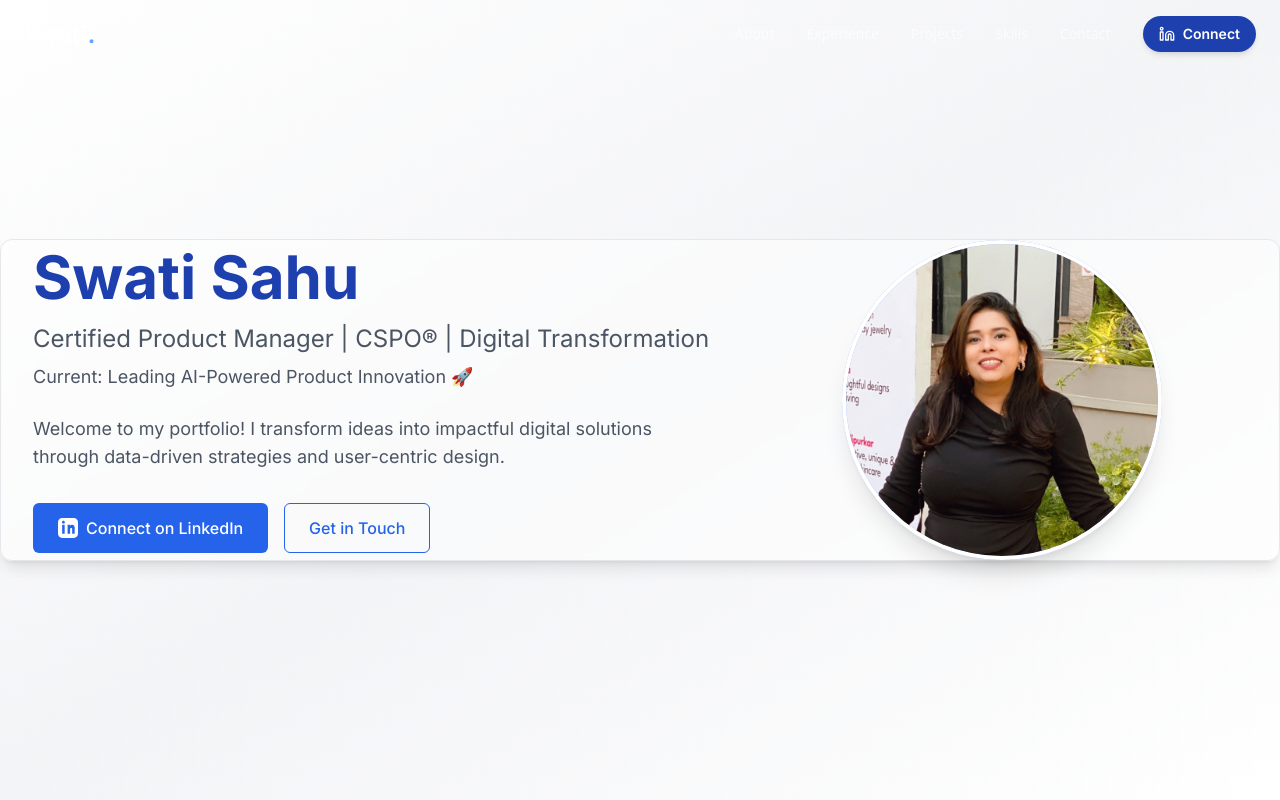
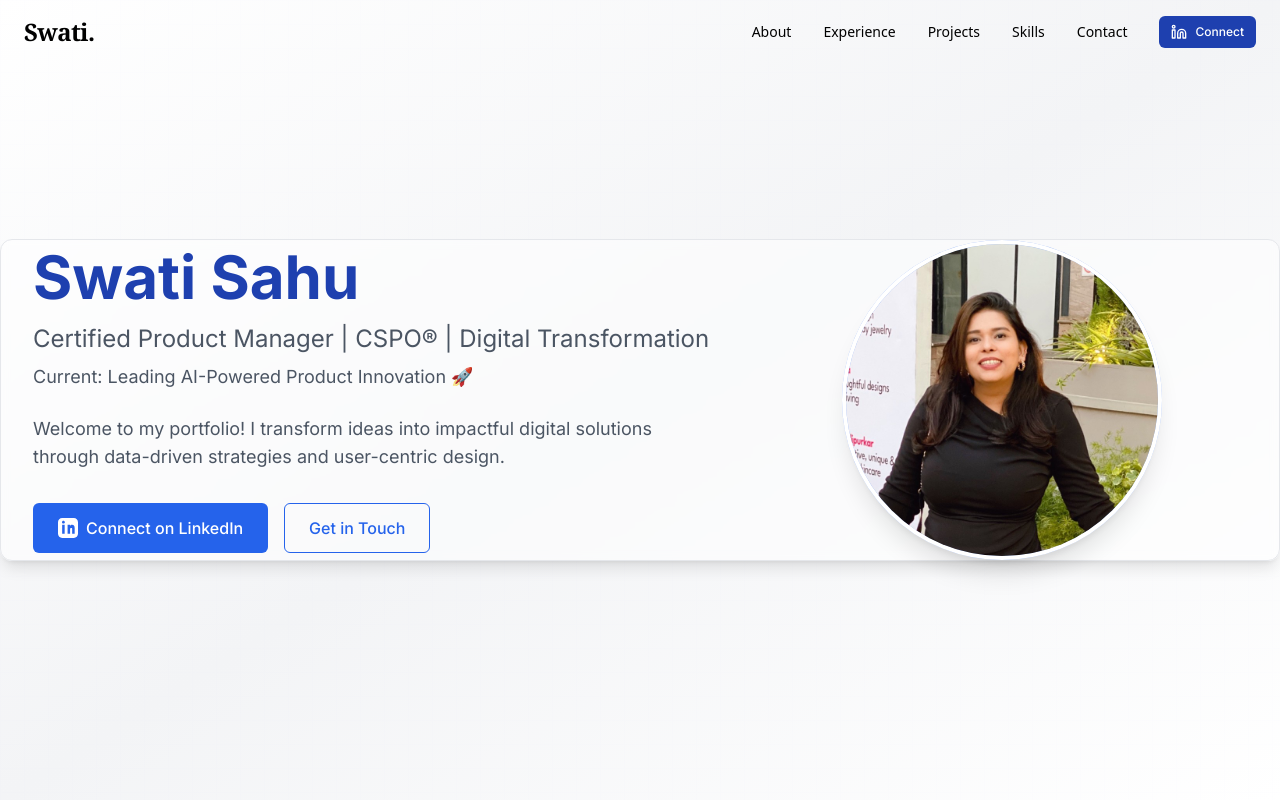
Before and after one commit to Swatisahu19/portfolio, a Next.js app: page / in a window 1280 px wide. Shown: the top 800 px of the page. Built offline with nearby package versions, Linux system fonts and the light colour scheme.

Commit message:
Add design tokens, Button component, and update navbar with new UI

```diff
--- a/app/components/Navbar.tsx
+++ b/app/components/Navbar.tsx
@@ -1,44 +1,45 @@
 'use client';
 
-import { useEffect, useState } from 'react';
-import { Linkedin, Menu, X } from 'lucide-react';
+import { useState, useEffect } from "react";
+import { Menu, X, Linkedin } from "lucide-react";
+import { Button } from "./ui/button";
 
 const navLinks = [
-  { name: 'About', href: '#about' },
-  { name: 'Experience', href: '#experience' },
-  { name: 'Projects', href: '#projects' },
-  { name: 'Skills', href: '#skills' },
-  { name: 'Contact', href: '#contact' },
+  { name: "About", href: "#about" },
+  { name: "Experience", href: "#experience" },
+  { name: "Projects", href: "#projects" },
+  { name: "Skills", href: "#skills" },
+  { name: "Contact", href: "#contact" },
 ];
 
-export default function Navbar() {
+export function Navbar() {
   const [isScrolled, setIsScrolled] = useState(false);
   const [isMobileMenuOpen, setIsMobileMenuOpen] = useState(false);
 
   useEffect(() => {
-    const handleScroll = () => setIsScrolled(window.scrollY > 50);
-    window.addEventListener('scroll', handleScroll);
-    return () => window.removeEventListener('scroll', handleScroll);
+    const handleScroll = () => {
+      setIsScrolled(window.scrollY > 50);
+    };
+    window.addEventListener("scroll", handleScroll);
+    return () => window.removeEventListener("scroll", handleScroll);
   }, []);
 
   return (
     <header
       className={`fixed top-0 left-0 right-0 z-50 transition-all duration-500 ${
         isScrolled
-          ? 'bg-white/90 backdrop-blur-xl shadow-lg border-b border-[#E5E7EB] dark:bg-[#0F172A]/90 dark:border-slate-800'
-          : 'bg-transparent'
+          ? "bg-card/95 backdrop-blur-xl shadow-soft border-b border-border"
+          : "bg-transparent"
       }`}
     >
       <nav className="container mx-auto px-6 py-4 flex items-center justify-between">
         <a
           href="#"
           className={`font-serif text-2xl font-semibold tracking-tight transition-colors ${
-            isScrolled
-              ? 'text-[#1F2937] hover:text-[#1E40AF] dark:text-white dark:hover:text-[#60A5FA]'
-              : 'text-white hover:text-[#60A5FA]'
+            isScrolled ? "text-foreground hover:text-accent" : "text-primary-foreground hover:text-accent"
           }`}
         >
-          Swati<span className="text-[#60A5FA]">.</span>
+          Swati<span className="text-accent">.</span>
         </a>
 
         {/* Desktop Navigation */}
@@ -49,29 +50,30 @@ export default function Navbar() {
               href={link.href}
               className={`font-sans text-sm font-medium transition-colors relative group ${
                 isScrolled
-                  ? 'text-[#6B7280] hover:text-[#111827] dark:text-gray-300 dark:hover:text-white'
-                  : 'text-white/70 hover:text-white'
+                  ? "text-muted-foreground hover:text-foreground"
+                  : "text-primary-foreground/70 hover:text-primary-foreground"
               }`}
             >
               {link.name}
-              <span className="absolute -bottom-1 left-0 w-0 h-0.5 bg-[#60A5FA] transition-all duration-300 group-hover:w-full" />
+              <span className="absolute -bottom-1 left-0 w-0 h-0.5 bg-accent transition-all duration-300 group-hover:w-full" />
             </a>
           ))}
           <a
             href="https://www.linkedin.com/in/swatisahu0190/"
             target="_blank"
             rel="noopener noreferrer"
-            className="inline-flex items-center gap-2 rounded-full bg-[#1E40AF] px-4 py-2 text-sm font-semibold text-white shadow-md hover:bg-[#153075] transition-colors"
           >
-            <Linkedin className="w-4 h-4" />
-            Connect
+            <Button variant="default" size="sm" className="gap-2">
+              <Linkedin className="w-4 h-4" />
+              Connect
+            </Button>
           </a>
         </div>
 
         {/* Mobile Menu Button */}
         <button
           onClick={() => setIsMobileMenuOpen(!isMobileMenuOpen)}
-          className="md:hidden p-2 text-white hover:text-[#60A5FA] focus:outline-none"
+          className="md:hidden p-2 text-foreground"
           aria-label="Toggle menu"
         >
           {isMobileMenuOpen ? <X className="w-6 h-6" /> : <Menu className="w-6 h-6" />}
@@ -80,17 +82,17 @@ export default function Navbar() {
 
       {/* Mobile Navigation */}
       <div
-        className={`md:hidden absolute top-full left-0 right-0 transition-all duration-300 ${
-          isMobileMenuOpen ? 'opacity-100 visible' : 'opacity-0 invisible'
+        className={`md:hidden absolute top-full left-0 right-0 bg-card/95 backdrop-blur-xl border-b border-border transition-all duration-300 ${
+          isMobileMenuOpen ? "opacity-100 visible" : "opacity-0 invisible"
         }`}
       >
-        <div className="container mx-auto px-6 py-6 flex flex-col gap-4 bg-white/95 dark:bg-[#0F172A]/95 backdrop-blur-xl border-b border-[#E5E7EB] dark:border-slate-800 shadow-lg">
+        <div className="container mx-auto px-6 py-6 flex flex-col gap-4">
           {navLinks.map((link) => (
             <a
               key={link.name}
               href={link.href}
               onClick={() => setIsMobileMenuOpen(false)}
-              className="font-sans text-lg font-medium text-[#1F2937] hover:text-[#1E40AF] dark:text-white dark:hover:text-[#60A5FA] transition-colors py-2"
+              className="font-sans text-lg font-medium text-foreground hover:text-accent transition-colors py-2"
             >
               {link.name}
             </a>
@@ -99,13 +101,17 @@ export default function Navbar() {
             href="https://www.linkedin.com/in/swatisahu0190/"
             target="_blank"
             rel="noopener noreferrer"
-            className="mt-2 inline-flex items-center justify-center gap-2 rounded-lg bg-[#1E40AF] px-4 py-3 text-sm font-semibold text-white shadow hover:bg-[#153075] transition-colors"
+            className="mt-2"
           >
-            <Linkedin className="w-4 h-4" />
-            Connect on LinkedIn
+            <Button variant="default" className="w-full gap-2">
+              <Linkedin className="w-4 h-4" />
+              Connect on LinkedIn
+            </Button>
           </a>
         </div>
       </div>
     </header>
   );
 }
+
+export default Navbar;
--- /dev/null
+++ b/app/components/ui/button.tsx
@@ -0,0 +1,34 @@
+import * as React from "react"
+import { cn } from "../../lib/utils"
+
+export interface ButtonProps
+  extends React.ButtonHTMLAttributes<HTMLButtonElement> {
+  variant?: "default" | "outline" | "ghost"
+  size?: "sm" | "md" | "lg"
+}
+
+const Button = React.forwardRef<HTMLButtonElement, ButtonProps>(
+  ({ className, variant = "default", size = "md", ...props }, ref) => {
+    return (
+      <button
+        className={cn(
+          "inline-flex items-center justify-center rounded-md font-medium transition-colors focus:outline-none focus:ring-2 focus:ring-offset-2 disabled:opacity-50 disabled:pointer-events-none",
+          {
+            "bg-[#1E40AF] text-white hover:bg-[#153075] focus:ring-[#1E40AF]": variant === "default",
+            "border border-[#E5E7EB] bg-transparent hover:bg-[#F3F4F6] dark:border-slate-700 dark:hover:bg-slate-800": variant === "outline",
+            "hover:bg-[#F3F4F6] dark:hover:bg-slate-800": variant === "ghost",
+            "h-8 px-3 text-xs": size === "sm",
+            "h-10 px-4 py-2": size === "md",
+            "h-12 px-6 text-lg": size === "lg",
+          },
+          className
+        )}
+        ref={ref}
+        {...props}
+      />
+    )
+  }
+)
+Button.displayName = "Button"
+
+export { Button }
--- a/app/globals.css
+++ b/app/globals.css
@@ -14,6 +14,16 @@
   --foreground-rgb: 0, 0, 0;
   --background-start-rgb: 214, 219, 220;
   --background-end-rgb: 255, 255, 255;
+
+  /* Design tokens */
+  --border: 229 231 235;
+  --card: 255 255 255;
+  --card-foreground: 17 24 39;
+  --accent: 37 99 235;
+  --accent-foreground: 255 255 255;
+  --foreground: 17 24 39;
+  --muted-foreground: 107 114 128;
+  --primary-foreground: 255 255 255;
 }
 
 @media (prefers-color-scheme: dark) {
@@ -21,6 +31,16 @@
     --foreground-rgb: 255, 255, 255;
     --background-start-rgb: 0, 0, 0;
     --background-end-rgb: 0, 0, 0;
+
+    /* Dark mode design tokens */
+    --border: 30 41 59;
+    --card: 15 23 42;
+    --card-foreground: 255 255 255;
+    --accent: 96 165 250;
+    --accent-foreground: 15 23 42;
+    --foreground: 255 255 255;
+    --muted-foreground: 148 163 184;
+    --primary-foreground: 255 255 255;
   }
 }
 
--- /dev/null
+++ b/app/lib/utils.ts
@@ -0,0 +1,6 @@
+import { type ClassValue, clsx } from "clsx"
+import { twMerge } from "tailwind-merge"
+
+export function cn(...inputs: ClassValue[]) {
+  return twMerge(clsx(inputs))
+}
--- a/app/page.tsx
+++ b/app/page.tsx
@@ -1,7 +1,7 @@
 'use client';
 
 import { useState, useEffect } from 'react';
-import Navbar from './components/Navbar';
+import { Navbar } from './components/Navbar';
 import { FadeIn, SlideIn, ScaleIn } from './components/Animations';
 
 const skills = [
--- a/package.json
+++ b/package.json
@@ -9,11 +9,13 @@
     "lint": "next lint"
   },
   "dependencies": {
+    "clsx": "^2.1.1",
     "lucide-react": "^0.474.0",
     "framer-motion": "^12.5.0",
     "next": "14.1.0",
     "react": "18.2.0",
-    "react-dom": "18.2.0"
+    "react-dom": "18.2.0",
+    "tailwind-merge": "^2.5.4"
   },
   "devDependencies": {
     "@types/node": "20.11.24",
```
Also changed, not shown: tailwind.config.ts (+17 -0 lines), 1 other file (tests, documents, lock files or other folders). Lines whose indentation alone changed are shown as unchanged.
